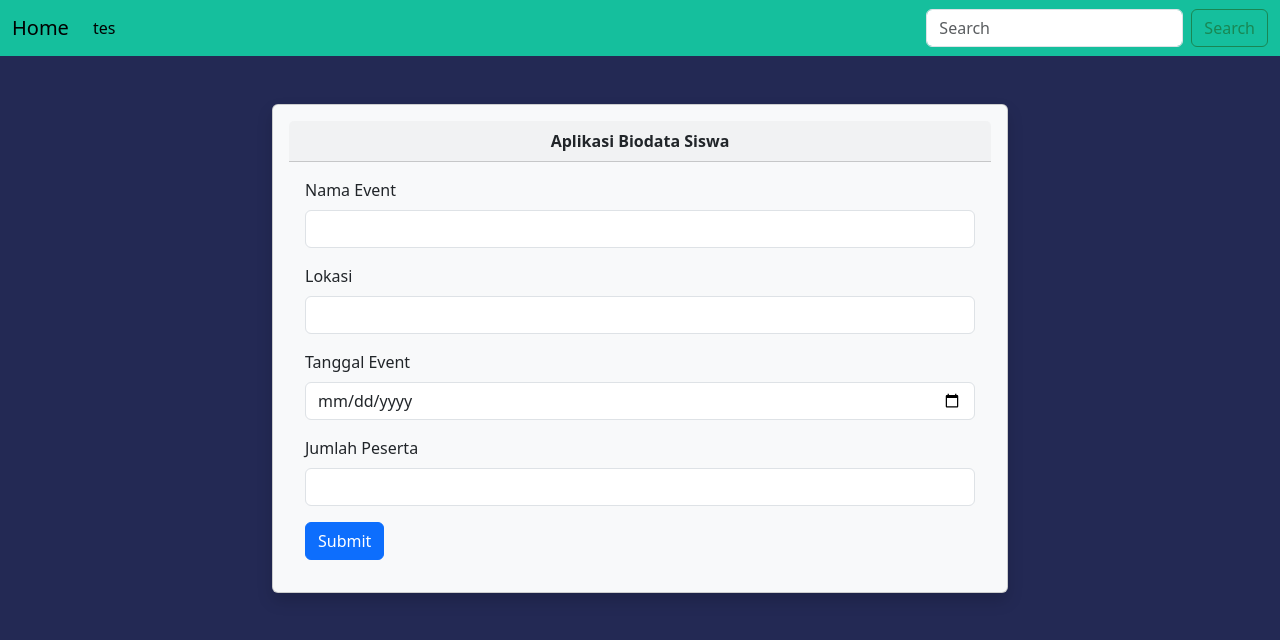
After one commit to RafliFathan969/UTS_IS63, a PHP site: page /UTS/Event/form_tambah.php in a window 1280 px wide. The commit adds this page. Shown: the top 640 px of the page. Run offline with PHP 8.4, Linux system fonts and the light colour scheme.

Commit message:
menambahkan proses tambah

```diff
--- /dev/null
+++ b/Event/form_tambah.php
@@ -0,0 +1,53 @@
+<!DOCTYPE html>
+<html lang="en">
+
+<head>
+    <meta charset="UTF-8">
+    <meta name="viewport" content="width=device-width, initial-scale=1.0">
+    <title>Biodata Siswa</title>
+    <link href="https://cdn.jsdelivr.net/npm/bootstrap@5.3.8/dist/css/bootstrap.min.css" rel="stylesheet"
+        integrity="sha384-sRIl4kxILFvY47J16cr9ZwB07vP4J8+LH7qKQnuqkuIAvNWLzeN8tE5YBujZqJLB" crossorigin="anonymous">
+</head>
+
+<body style="background-color:#232954">
+    <?php
+    include_once("../navbar.php");
+    ?>
+
+    <div class="container">
+        <div class="row my-5">
+            <div class="col-8 m-auto">
+                <div class="card shadow p-3 mb-5 bg-body-tertiary rounded">
+                    <div class="card-header text-center">
+                        <b>Aplikasi Biodata Siswa</b>
+                    </div>
+                    <div class="card-body" method="POST">
+                        <form action="proses_tambah.php" method="POST" enctype="multipart/form-data">
+                            <div class="mb-3">
+                                <label for="exampleInputEmail1" class="form-label">Nama Event</label>
+                                <input name="nama_event" type="text" class="form-control" id="exampleInputEmail1"
+                                    aria-describedby="emailHelp">
+                            </div>
+                            <div class="mb-3">
+                                <label for="exampleInputEmail1" class="form-label">Lokasi</label>
+                                <input name="lokasi" type="text" class="form-control" id="exampleInputEmail1"
+                                    aria-describedby="emailHelp">
+                            </div>
+                            <div class="mb-3">
+                                <label for="exampleInputEmail1" class="form-label">Tanggal Event</label>
+                                <input name="tanggal_event" type="date" class="form-control" id="exampleInputEmail1"
+                                    aria-describedby="emailHelp">
+                            </div>
+                            <div class="mb-3">
+                                <label for="exampleInputEmail1" class="form-label">Jumlah Peserta</label>
+                                <input name="jumlah_peserta" type="number" class="form-control" id="exampleInputEmail1"
+                                    aria-describedby="emailHelp">
+                            </div>
+                            <button type="submit" class="btn btn-primary">Submit</button>
+                        </form>
+                    </div>
+                </div>
+            </div>
+        </div>
+    </div>
+    </div>
```
Also changed, not shown: Event/index.php (+59 -2 lines), Event/proses_tambah.php (added, +24 -0 lines).
